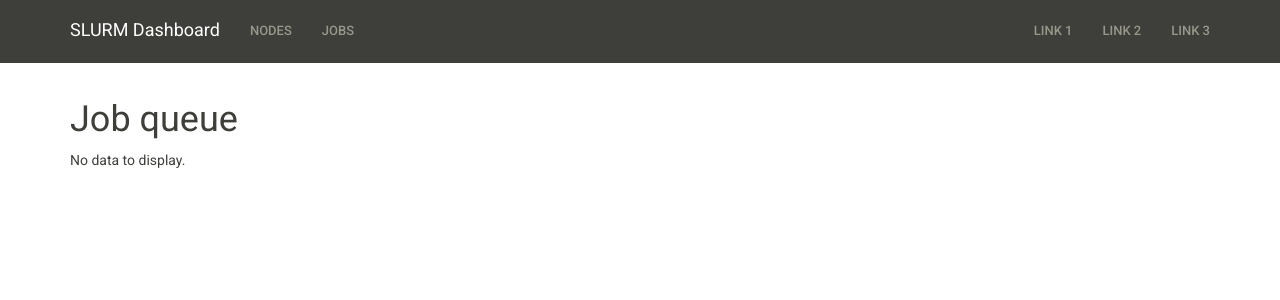
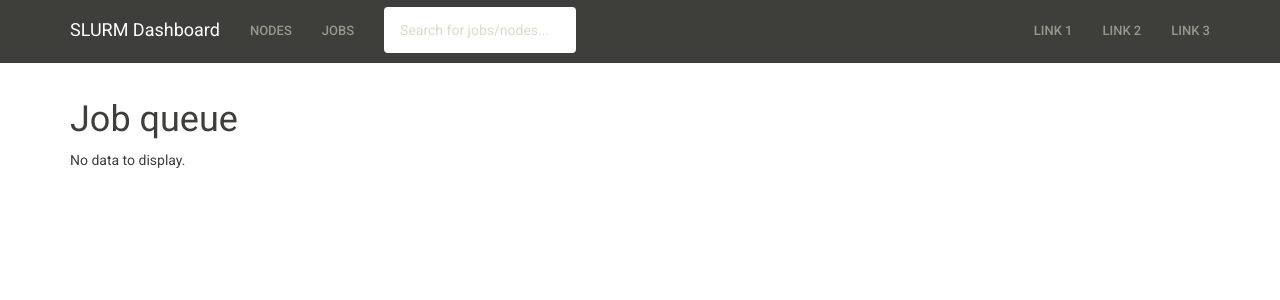
Before and after one commit to jstaf/dashing, a Django app: page /slurm/jobs/1/ in a window 1280 px wide. Shown: the top 300 px of the page. Run offline with Django 3.2, Linux system fonts and the light colour scheme; data that the repository does not hold is empty; parts of the project's set-up code (start-up, migrations or seed data) failed here and were passed over; some libraries are stand-ins or nearby versions.

Commit message:
add search bar

```diff
--- a/slurm/templates/slurm/base.html
+++ b/slurm/templates/slurm/base.html
@@ -36,14 +36,27 @@
         </div>
         <div id="navbar" class="navbar-collapse collapse">
           <ul class="nav navbar-nav">
-    		<li><a href="/slurm/nodes">Nodes</a></li>
-    		<li><a href="/slurm/jobs">Jobs</a></li>
+    		    <li><a href="/slurm/nodes">Nodes</a></li>
+            <li><a href="/slurm/jobs">Jobs</a></li>
           </ul>
+          <form class="navbar-form navbar-left" role="search" onsubmit="return doSearch();">
+            <div class="form-group">
+              <input id="search_string" class="form-control" placeholder="Search for jobs/nodes..." type="text">
+            </div>
+          </form>
 		  {% include 'slurm/site/navbar-links.html' %}
         </div><!--/.nav-collapse -->
       </div>
     </nav>
     </br></br></br></br>
+
+    <script type="text/javascript">
+    function doSearch() {
+      var search_string = document.getElementById("search_string").value;
+      location = '/slurm/search/?str=' + search_string;
+      return false;
+    }
+    </script>
 
     <!-- jQuery (necessary for Bootstrap's JavaScript plugins) -->
   	<script src="{% static 'jquery/jquery-3.2.1.min.js' %}"></script>
```
